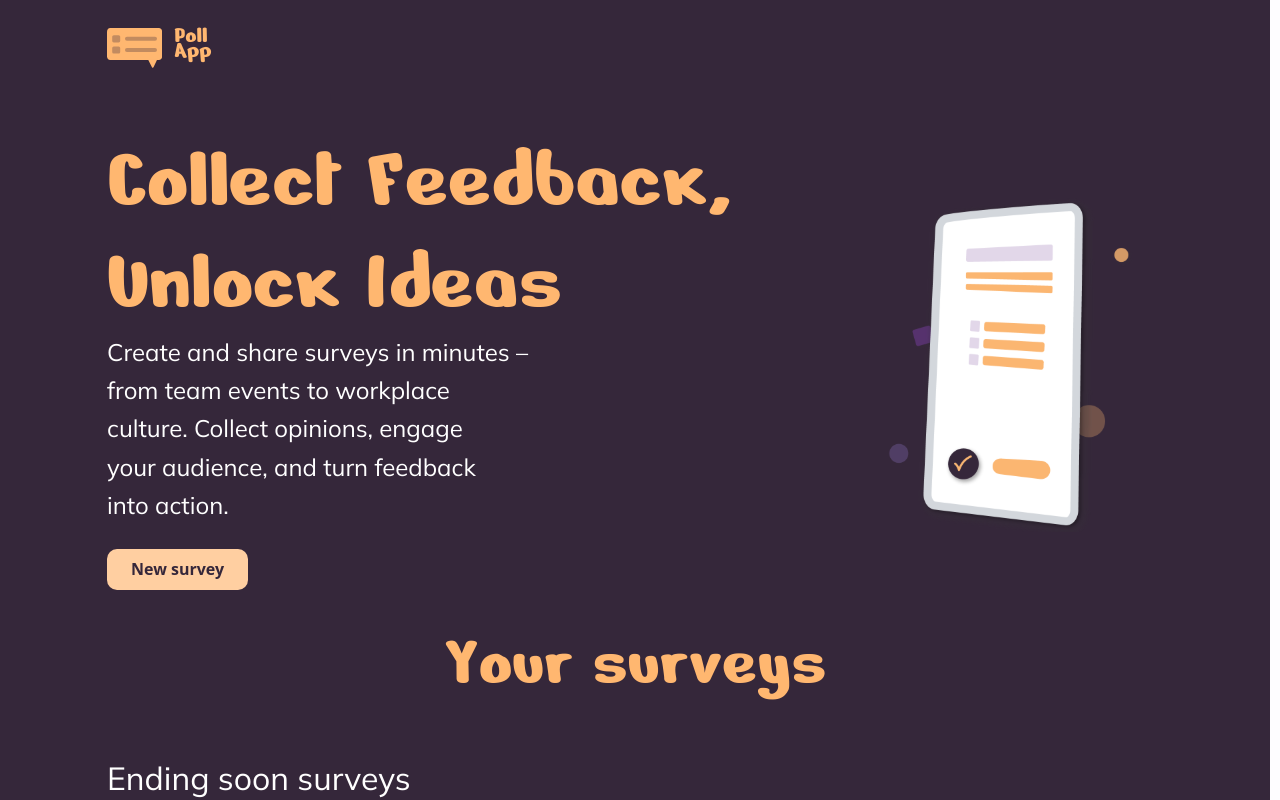
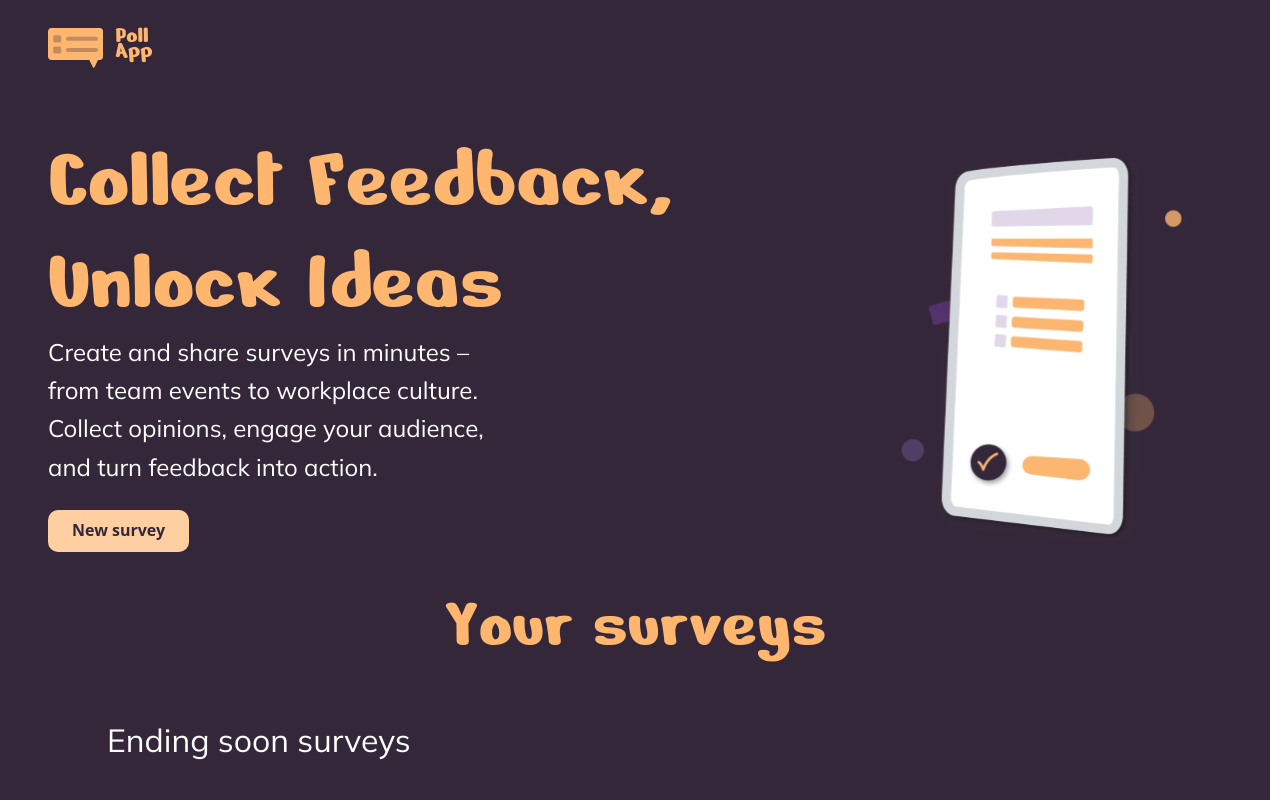
Before and after one commit to BlackPhantomDev/poll-app, an Angular app: page / in a window 1280 px wide. Shown: the top 800 px of the page. Built offline with nearby package versions, Linux system fonts and the light colour scheme; no server answers; a web font is replaced by a local one.

Commit message:
style: widen header and hero to 1440px

```diff
--- a/src/app/features/home/home-page/home-page.component.scss
+++ b/src/app/features/home/home-page/home-page.component.scss
@@ -10,7 +10,10 @@
 }
 
 app-header,
-app-hero,
+app-hero {
+    @include container(container-wide);
+}
+
 app-ending-soon,
 .home-page__toolbar,
 app-survey-list {
--- a/src/app/features/not-found/not-found-page/not-found-page.component.scss
+++ b/src/app/features/not-found/not-found-page/not-found-page.component.scss
@@ -9,7 +9,7 @@
 }
 
 app-header {
-  @include container;
+  @include container(container-wide);
 }
 
 .not-found {
```
